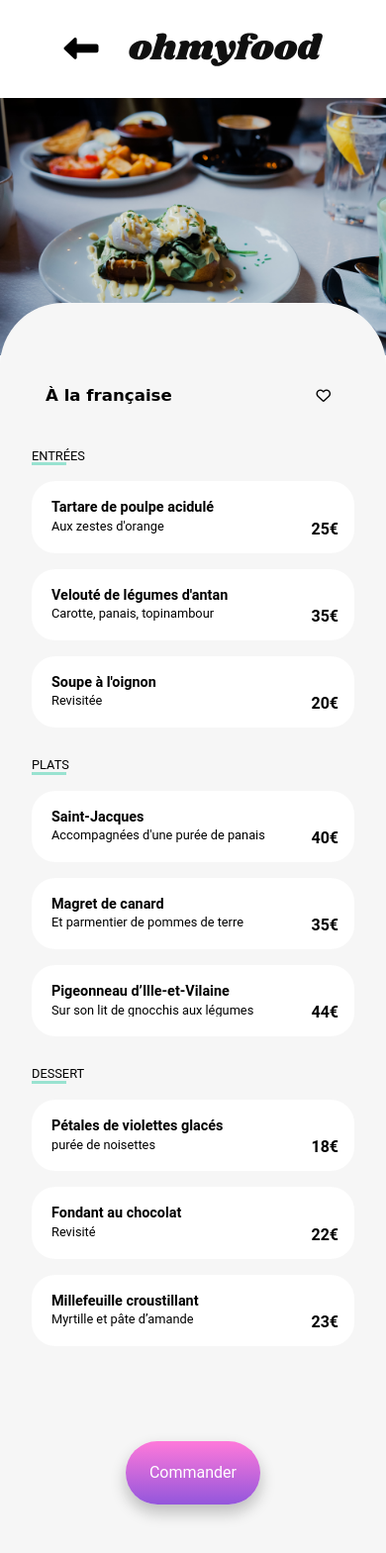
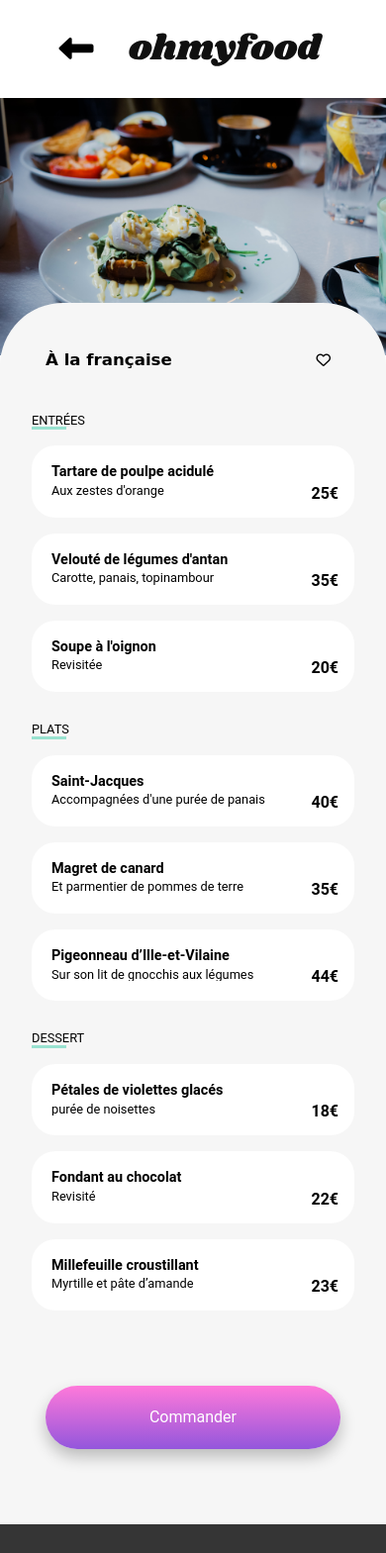
Before and after one commit to MathieuAbbal/MathieuAbbal_3_03122020, a plain HTML site: page menu/menu3.html in a window 390 px wide. Shown: the top 1569 px of the page at 99% size. Drawn offline with Linux system fonts and the light colour scheme; a web font is replaced by a local one.

Commit message:
modif btn

```diff
--- a/style.css
+++ b/style.css
@@ -269,6 +269,8 @@ header {
 .arrow {
   padding-right: 30px;
   font-size: 35px;
+  position: relative;
+  right: 50px;
 }
 /*aside*/
 /*barre de localisation*/
@@ -308,7 +310,7 @@ header {
 }
 .heading h1 {
   font-weight: 700;
-  font-size: 1.2em;
+  font-size: 1.4em;
   margin: 32px auto;
   width: 70%;
 }
@@ -329,7 +331,7 @@ header {
   background: linear-gradient(to top, #9356dc, #ff79da);
   padding: 24px;
   color: #fff;
-  font-size: 1.5em;
+  font-size: 1.7em;
   align-self: center;
   box-shadow: 0 8px 16px rgba(0, 0, 0, 0.24);
   transition: ease-in-out 0.4s;
@@ -339,8 +341,11 @@ header {
   opacity: 0.8;
 }
 .btn_menu {
-  margin-top: 80px;
-  margin-bottom: 80px;
+  margin-top: 60px;
+  margin-bottom: 60px;
+  display: flex;
+  justify-content: center;
+  width: 250px;
 }
 /*Fonctionnement*/
 .operation {
@@ -667,13 +672,20 @@ footer a:hover {
   padding-right: 18px;
 }
 /*breakpoints*/
-@media only screen and (max-width: 440px) {
+@media only screen and (max-width: 767px) {
+  .restaurant figure img {
+    height: 150px;
+  }
   .operation ol li {
     font-size: 0.8em;
   }
   .operation li i {
     margin: 16px;
   }
+  .location_wrapper--bar {
+    font-size: 0.5em;
+  }
+
   .btn a {
     font-size: 1em;
   }
@@ -713,7 +725,21 @@ footer a:hover {
   .menu h2::after {
     width: 35px;
   }
+  .menu_wrapper {
+    padding-top: 20px;
+  }
+  .location_wrapper i {
+    font-size: 0.8em;
+  }
+  .operation li {
+    height: 25px;
+  }
+  .arrow {
+    position: relative;
+    right: 5px;
+  }
 }
+
 /*tablette*/
 
 @media screen and (min-width: 768px) {
@@ -772,6 +798,7 @@ footer a:hover {
     font-size: 2em;
   }
 }
+
 /*desktop*/
 @media screen and (min-width: 1440px) {
   .operation ol li {
```
